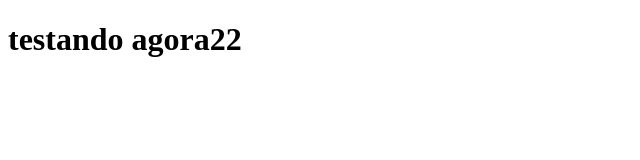
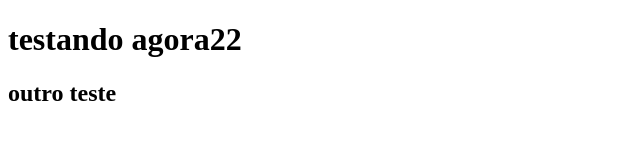
Before and after one commit to kleidsoncaldas/projetoshtml, a plain HTML site: page projetos html/Form.html in a window 1280 px wide. Shown: the whole page, without its empty margins (0-640 px from the left). Drawn offline with Linux system fonts and the light colour scheme.

Commit message:
agora vai

```diff
--- a/projetos html/Form.html
+++ b/projetos html/Form.html
@@ -7,5 +7,6 @@
 </head>
 <body>
     <h1>testando agora22</h1>
+    <h2>outro teste</h2>
 </body>
 </html>
```
